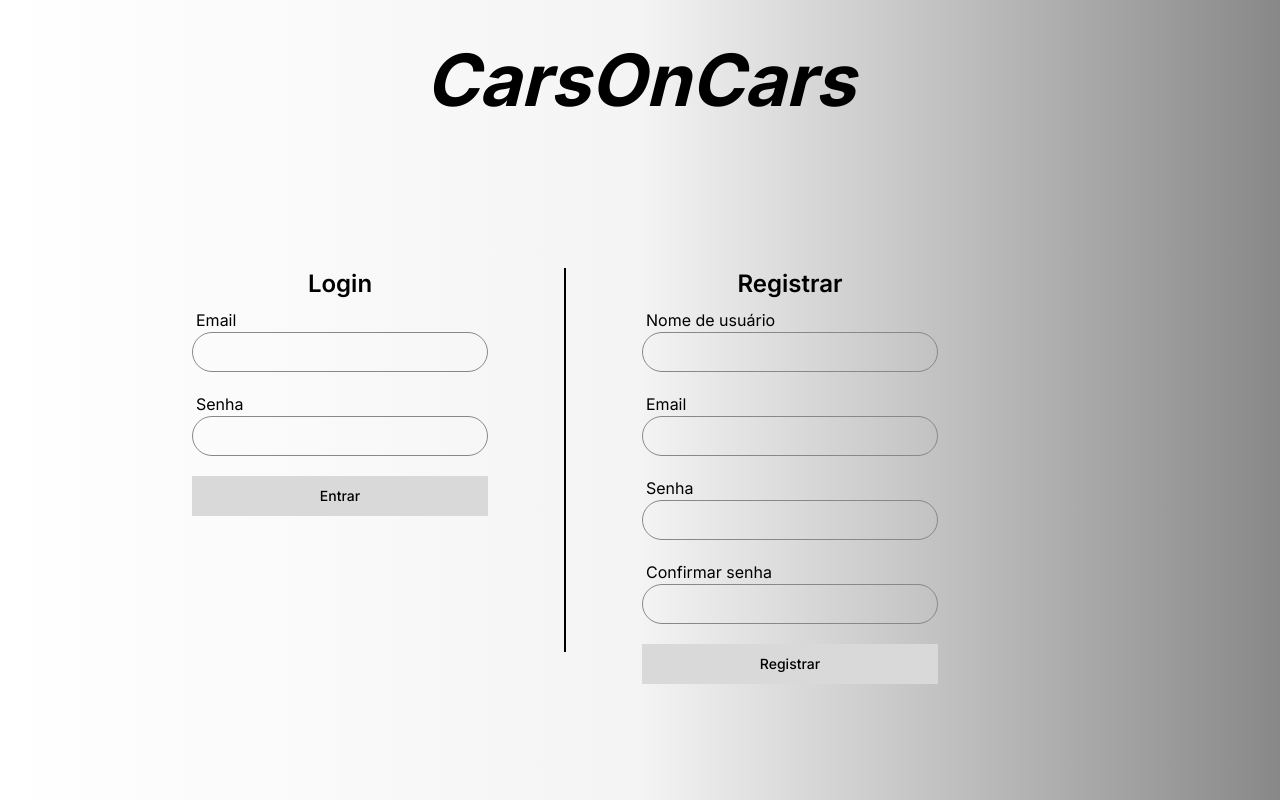
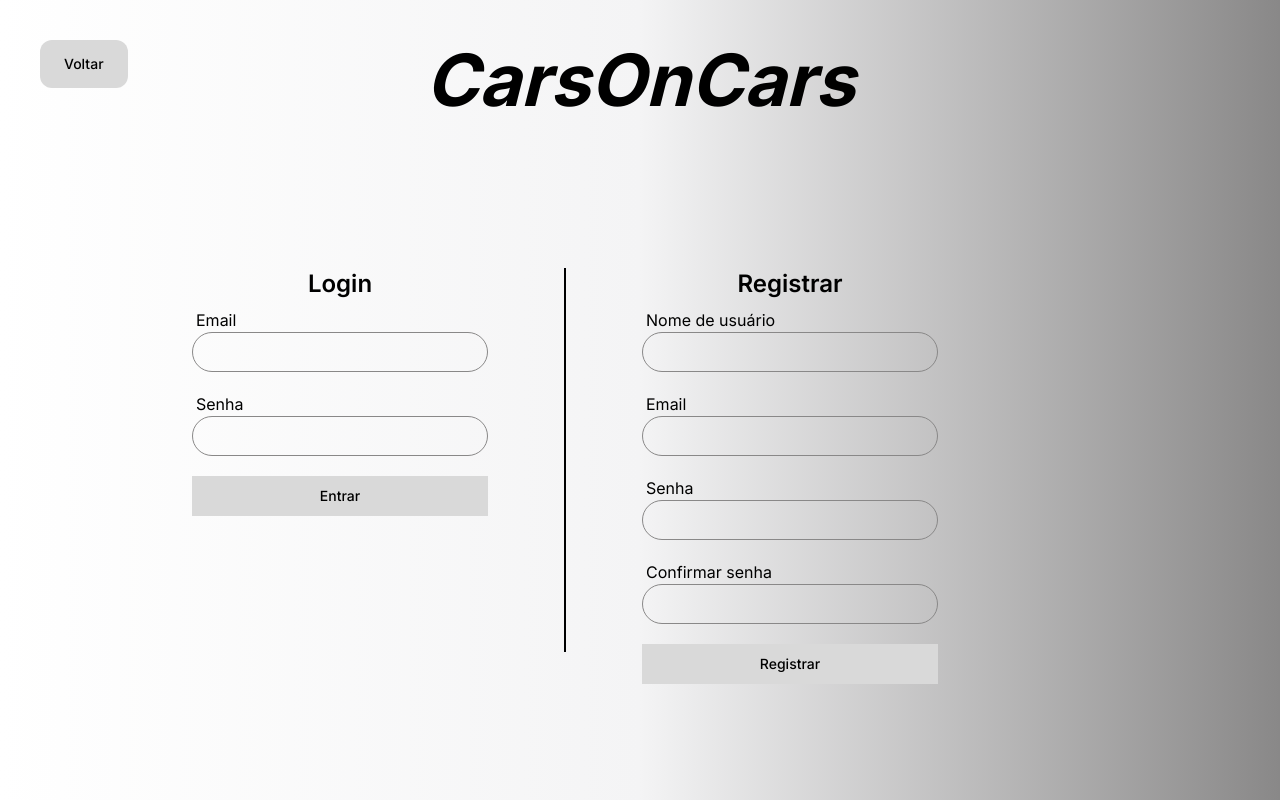
Before and after one commit to Milanz505/PI_FrontEnd_Project, a Next.js app: page /login in a window 1280 px wide. Built offline with nearby package versions, Linux system fonts and the light colour scheme.

Commit message:
conflict solve

```diff
--- a/src/app/login/page.tsx
+++ b/src/app/login/page.tsx
@@ -4,6 +4,7 @@ import { Button } from "@/components/ui/button";
 import { Input } from "@/components/ui/input";
 import { useState } from "react";
 import { useRouter } from "next/navigation";
+import Link from "next/link";
 
 
 const Login = () => {
@@ -83,6 +84,11 @@ const Login = () => {
 
   return (
     <main className="bg-gradient-to-r from-white via-zinc-100 to-[#898888] w-full h-screen">
+      <div className="p-10 fixed">
+          <Button className="fixed p-6 bg-[#D9D9D9] rounded-xl border-[#898888]" onClick={() => (router.push("/"))}>
+              Voltar
+            </Button>
+      </div>
       <div className="">
         <div
           id="headerid"
```
